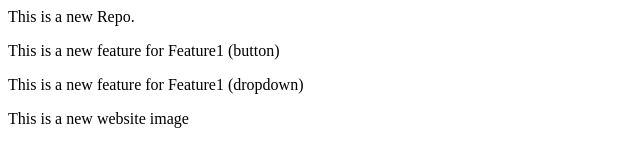
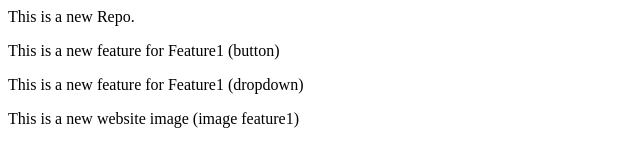
Before and after one commit to shivamrocks19/LocalRepo, a plain HTML site: page index.html in a window 1280 px wide. Shown: the whole page, without its empty margins (0-640 px from the left). Drawn offline with Linux system fonts and the light colour scheme.

Commit message:
add image feature1 to index

```diff
--- a/index.html
+++ b/index.html
@@ -1,4 +1,4 @@
 <p> This is a new Repo. </p>
 <p> This is a new feature for Feature1 (button) </p>
 <p> This is a new feature for Feature1 (dropdown) </p>
-<p> This is a new website image</p>
+<p> This is a new website image (image feature1)</p>
```
